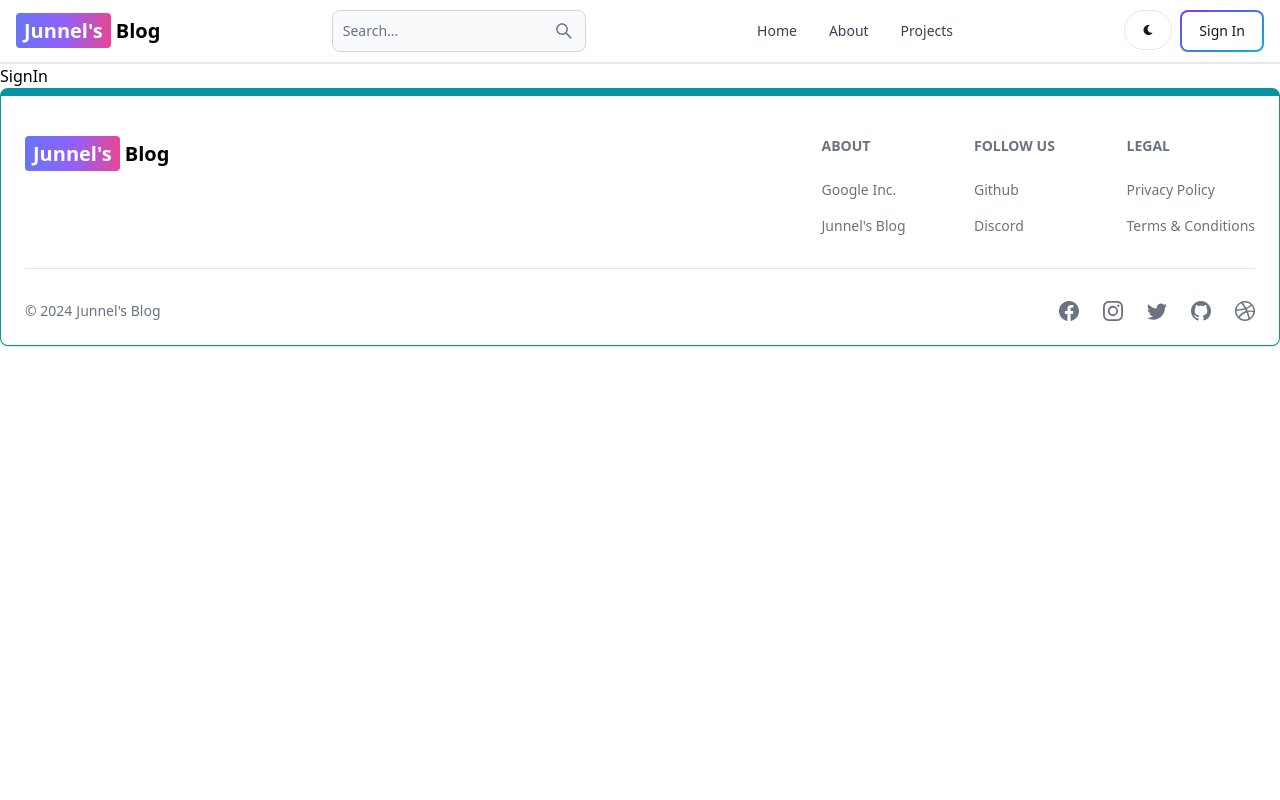
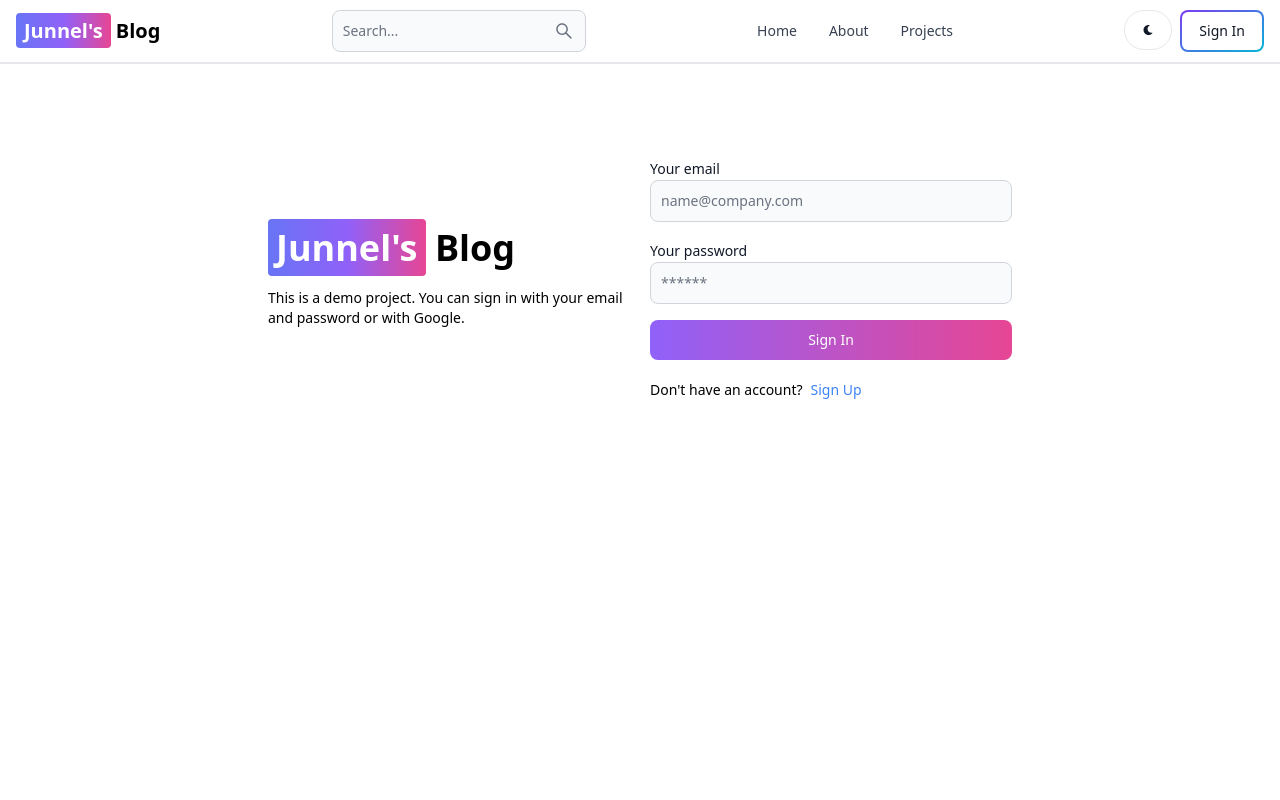
Before and after one commit to JCrucillo2/junnels-mern-blog, a React (Vite) app in the folder client/: page /sign-in in a window 1280 px wide. Shown: the top 800 px of the page. Built offline with nearby package versions, Linux system fonts and the light colour scheme.

Commit message:
complete signin page functionality

```diff
--- a/client/src/pages/SignIn.jsx
+++ b/client/src/pages/SignIn.jsx
@@ -1,7 +1,100 @@
+import { Alert, Button, Label, Spinner, TextInput } from "flowbite-react";
+import { useState } from "react";
+import { Link, useNavigate } from "react-router-dom";
+
 const SignIn = () => {
+	const [formData, setFormData] = useState({});
+	const [errorMessage, setErrorMessage] = useState(null);
+	const [loading, setLoading] = useState(false);
+	const navigate = useNavigate();
+
+	const handleChange = (e) => {
+		setFormData({ ...formData, [e.target.id]: e.target.value.trim() });
+	};
+
+	const handleSubmit = async (e) => {
+		e.preventDefault();
+
+		if (!formData.email || !formData.password) {
+			return setErrorMessage("Please fill out all fields!");
+		}
+
+		try {
+			setLoading(true);
+			setErrorMessage(null);
+
+			const res = await fetch("/api/auth/signin", {
+				method: "POST",
+				headers: { "Content-Type": "application/json" },
+				body: JSON.stringify(formData),
+			});
+
+			const data = await res.json();
+
+			if (data.success === false) {
+				return setErrorMessage(data.message);
+			}
+
+			setLoading(false);
+
+			if (res.ok) {
+				navigate("/");
+			}
+		} catch (error) {
+			setErrorMessage(error.message);
+			setLoading(false);
+		}
+	};
+
 	return (
-		<div>
-			<h2>SignIn</h2>
+		<div className="min-h-screen mt-20">
+			<div className="flex p-3 max-w-3xl mx-auto flex-col md:flex-row md:items-center gap-5">
+				<div className="flex-1">
+					<Link to="/" className="font-bold dark:text-white text-4xl">
+						<span className="px-2 py-1 rounded bg-gradient-to-r from-indigo-500 via-purple-500 to-pink-500 text-white">Junnel's</span> Blog
+					</Link>
+
+					<p className="text-sm mt-5">This is a demo project. You can sign in with your email and password or with Google.</p>
+				</div>
+
+				<div className="flex-1">
+					<form className="flex flex-col gap-4" onSubmit={handleSubmit}>
+						<div>
+							<Label value="Your email" />
+							<TextInput type="email" placeholder="name@company.com" id="email" onChange={handleChange} />
+						</div>
+
+						<div>
+							<Label value="Your password" />
+							<TextInput type="password" placeholder="******" id="password" onChange={handleChange} />
+						</div>
+
+						<Button gradientDuoTone="purpleToPink" type="submit" disabled={loading}>
+							{loading ? (
+								<>
+									<Spinner size="sm" />
+									<span className="pl-3">Loading...</span>
+								</>
+							) : (
+								"Sign In"
+							)}
+						</Button>
+					</form>
+
+					<div className="flex gap-2 text-sm mt-5">
+						<span>Don't have an account?</span>
+						<Link to="/sign-up" className="text-blue-500">
+							Sign Up
+						</Link>
+					</div>
+
+					{errorMessage && (
+						<Alert className="mt-5" color="failure">
+							{errorMessage}
+						</Alert>
+					)}
+				</div>
+			</div>
 		</div>
 	);
 };
```
